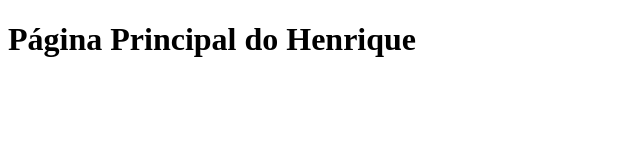
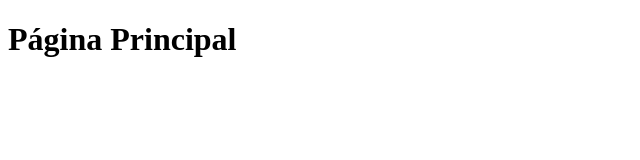
Before and after one commit to HenriqueBraz/Estudo-Node.js, a plain HTML site: page Estudo NodeJS/Arquivos/index.html in a window 1280 px wide. Shown: the whole page, without its empty margins (0-640 px from the left). Drawn offline with Linux system fonts and the light colour scheme.

Commit message:
Update index.html

```diff
--- a/Estudo NodeJS/Arquivos/index.html
+++ b/Estudo NodeJS/Arquivos/index.html
@@ -5,6 +5,6 @@
 	<title>Aulas de nodejs</title>
 </head>
 <body>
-		<h1>Página Principal do Henrique</h1>
+		<h1>Página Principal</h1>
 </body>
 </html>
```
